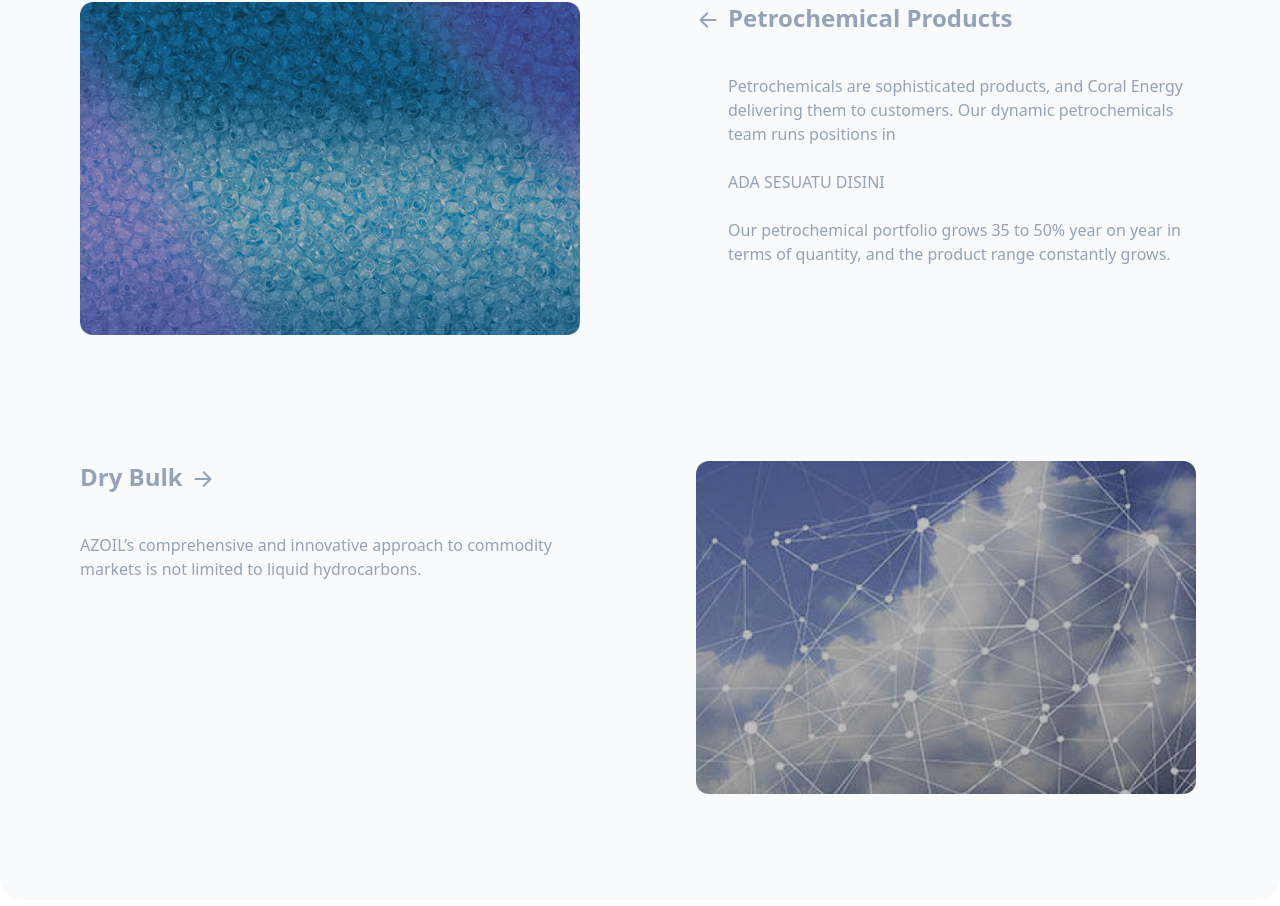
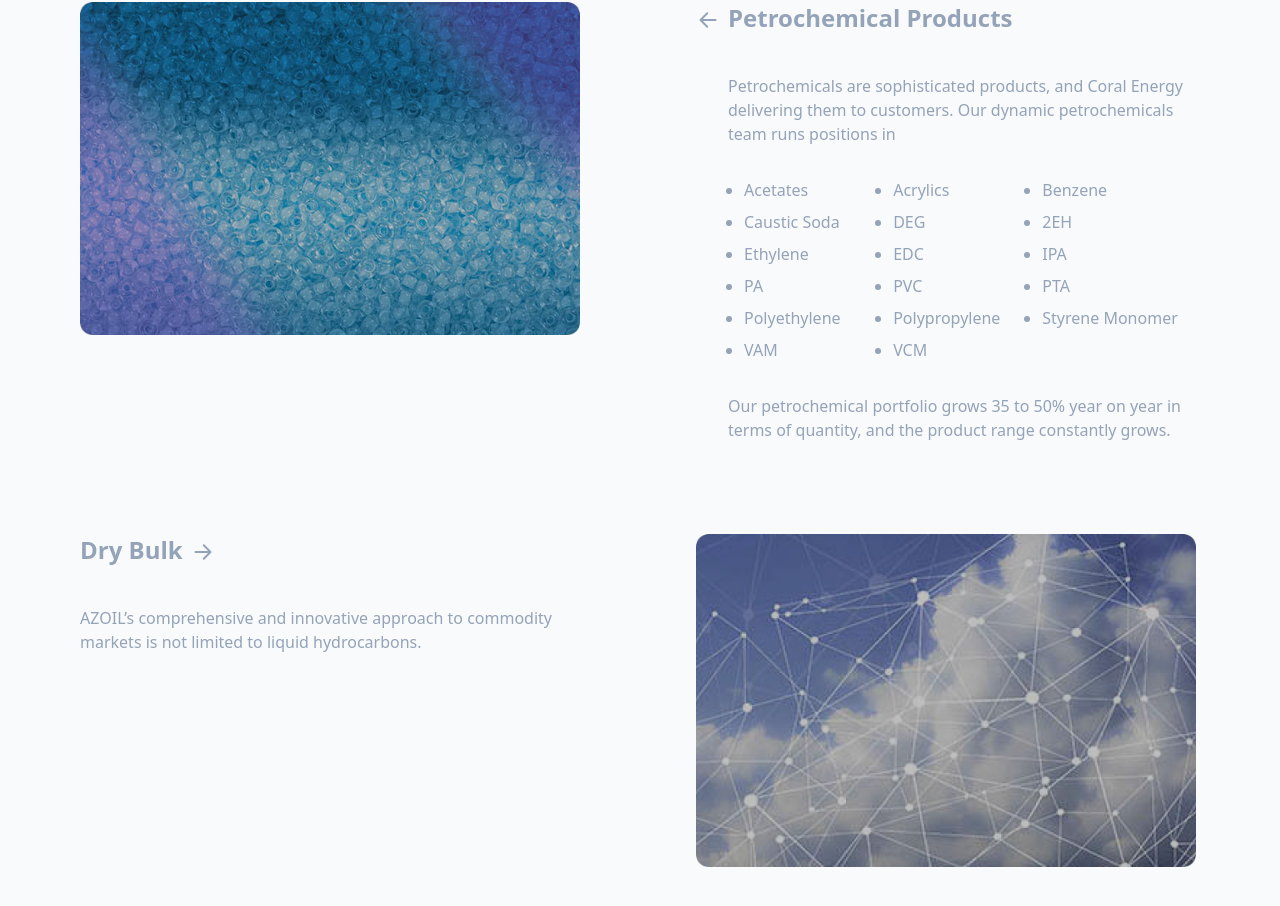
Before and after one commit to muflifadla38/geoservices, a Next.js app: page / in a window 1280 px wide. Shown: the part 4998-5904 px from the top of the page. Built offline with nearby package versions, Linux system fonts and the light colour scheme; a web font is replaced by a local one.

Commit message:
add list product item on  home

```diff
--- a/pages/index.js
+++ b/pages/index.js
@@ -454,7 +454,52 @@ const Home = () => {
                       petrochemicals team runs positions in
                     </p>
                     <br />
-                    <p>ADA SESUATU DISINI</p>
+                    <div className="list">
+                      <ul className="flex list-disc ml-4">
+                        <div className="w-[33%]">
+                          <li>Acetates</li>
+                          <li>Caustic Soda</li>
+                          <li>Ethylene</li>
+                          <li>PA</li>
+                          <li>Polyethylene</li>
+                          <li>VAM</li>
+                        </div>
+                        <div className="w-[33%]">
+                          <li>Acrylics</li>
+                          <li>DEG</li>
+                          <li>EDC</li>
+                          <li>PVC</li>
+                          <li>Polypropylene</li>
+                          <li>VCM</li>
+                        </div>
+                        <div className="w-[33%]">
+                          <li>Benzene</li>
+                          <li>2EH</li>
+                          <li>IPA</li>
+                          <li>PTA</li>
+                          <li>Styrene Monomer</li>
+                        </div>
+                      </ul>
+                    </div>
+                    {/* <ul className="list-disc w-[33%] row">
+                      <li>1</li>
+                      <li>2</li>
+                      <li>3</li>
+                      <li>4</li>
+                      <li>5</li>
+                      <li>6</li>
+                      <li>7</li>
+                      <li>8</li>
+                      <li>9</li>
+                      <li>10</li>
+                      <li>11</li>
+                      <li>12</li>
+                      <li>13</li>
+                      <li>14</li>
+                      <li>15</li>
+                      <li>16</li>
+                      <li>17</li>
+                    </ul> */}
                     <br />
                     <p>
                       Our petrochemical portfolio grows 35 to 50% year on year
```
